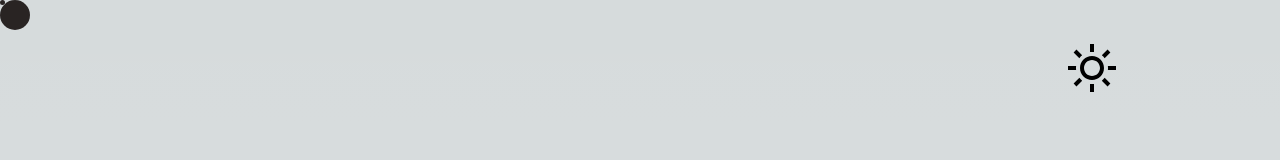
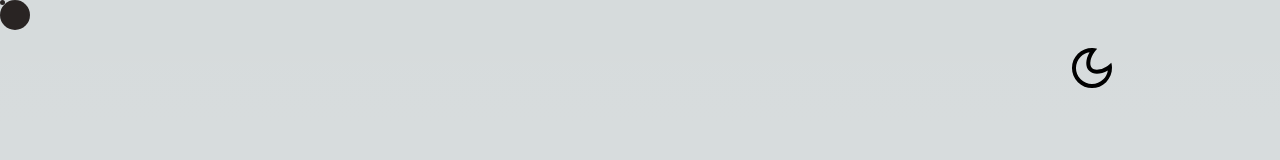
Before and after one commit to BryMat24/Personal-Website-V2, a Next.js app in the folder personal-website/: page / in a window 1280 px wide. Shown: the top 160 px of the page. Built offline with nearby package versions, Linux system fonts and the light colour scheme.

Commit message:
fix: fix toggle theme context logic

```diff
--- a/personal-website/src/components/Hero/header.tsx
+++ b/personal-website/src/components/Hero/header.tsx
@@ -1,12 +1,16 @@
+"use client";
 import { FunctionComponent } from "react";
+import { ThemeContext } from "@/context/ThemeContext";
+import { useContext } from "react";
 
-interface Props {}
+const Header: FunctionComponent = () => {
+    const { theme, toggleTheme } = useContext(ThemeContext);
 
-const Header: FunctionComponent<Props> = () => {
     return (
         <>
             <div className="flex flex-col lg:flex-row lg:justify-end items-end text-4xl md:text-5xl lg:text-5xl mb-[50px] mt-[40px]">
-                <button className="flex">
+                <button className="flex" onClick={toggleTheme}>
+                    {theme === "dark" ? (
                         <svg
                             stroke="currentColor"
                             fill="none"
@@ -31,6 +35,26 @@ const Header: FunctionComponent<Props> = () => {
                                 fill="currentColor"
                             ></path>
                         </svg>
+                    ) : (
+                        <svg
+                            stroke="currentColor"
+                            fill="none"
+                            strokeWidth="0"
+                            viewBox="0 0 24 24"
+                            aria-label="Change to dark theme"
+                            className="my-1 lg:mx-1 text-light-secondary"
+                            height="1em"
+                            width="1em"
+                            xmlns="http://www.w3.org/2000/svg"
+                        >
+                            <path
+                                fillRule="evenodd"
+                                clipRule="evenodd"
+                                d="M12.2256 2.00253C9.59172 1.94346 6.93894 2.9189 4.92893 4.92891C1.02369 8.83415 1.02369 15.1658 4.92893 19.071C8.83418 22.9763 15.1658 22.9763 19.0711 19.071C21.0811 17.061 22.0565 14.4082 21.9975 11.7743C21.9796 10.9772 21.8669 10.1818 21.6595 9.40643C21.0933 9.9488 20.5078 10.4276 19.9163 10.8425C18.5649 11.7906 17.1826 12.4053 15.9301 12.6837C14.0241 13.1072 12.7156 12.7156 12 12C11.2844 11.2844 10.8928 9.97588 11.3163 8.0699C11.5947 6.81738 12.2094 5.43511 13.1575 4.08368C13.5724 3.49221 14.0512 2.90664 14.5935 2.34046C13.8182 2.13305 13.0228 2.02041 12.2256 2.00253ZM17.6569 17.6568C18.9081 16.4056 19.6582 14.8431 19.9072 13.2186C16.3611 15.2643 12.638 15.4664 10.5858 13.4142C8.53361 11.362 8.73568 7.63895 10.7814 4.09281C9.1569 4.34184 7.59434 5.09193 6.34315 6.34313C3.21895 9.46732 3.21895 14.5326 6.34315 17.6568C9.46734 20.781 14.5327 20.781 17.6569 17.6568Z"
+                                fill="currentColor"
+                            ></path>
+                        </svg>
+                    )}
                 </button>
             </div>
         </>
--- a/personal-website/src/context/ThemeContext.tsx
+++ b/personal-website/src/context/ThemeContext.tsx
@@ -1,5 +1,11 @@
 "use client";
-import { createContext, FunctionComponent, useState } from "react";
+import {
+    createContext,
+    FunctionComponent,
+    useEffect,
+    useRef,
+    useState,
+} from "react";
 
 // type of the context
 type Theme = "light" | "dark";
@@ -21,15 +27,23 @@ export const ThemeContext = createContext<ThemeContextType>({
 export const ThemeProvider: FunctionComponent<{ children: JSX.Element }> = ({
     children,
 }) => {
-    const [theme, setTheme] = useState<Theme>(() => {
-        const savedTheme = localStorage.getItem("theme") as Theme | null;
-        return savedTheme || "light";
-    });
+    const [theme, setTheme] = useState<Theme>("light");
+    const isInitialRender = useRef(true);
+
+    useEffect(() => {
+        if (isInitialRender.current) {
+            const savedTheme =
+                (localStorage.getItem("theme") as Theme) || "light";
+            setTheme(savedTheme);
+            isInitialRender.current = false;
+        } else {
+            localStorage.setItem("theme", theme);
+        }
+    }, [theme]);
 
     const toggleTheme = () => {
         const newTheme: Theme = theme === "light" ? "dark" : "light";
         setTheme(newTheme);
-        localStorage.setItem("theme", newTheme);
     };
 
     return (
```
Lines whose indentation alone changed are shown as unchanged.
